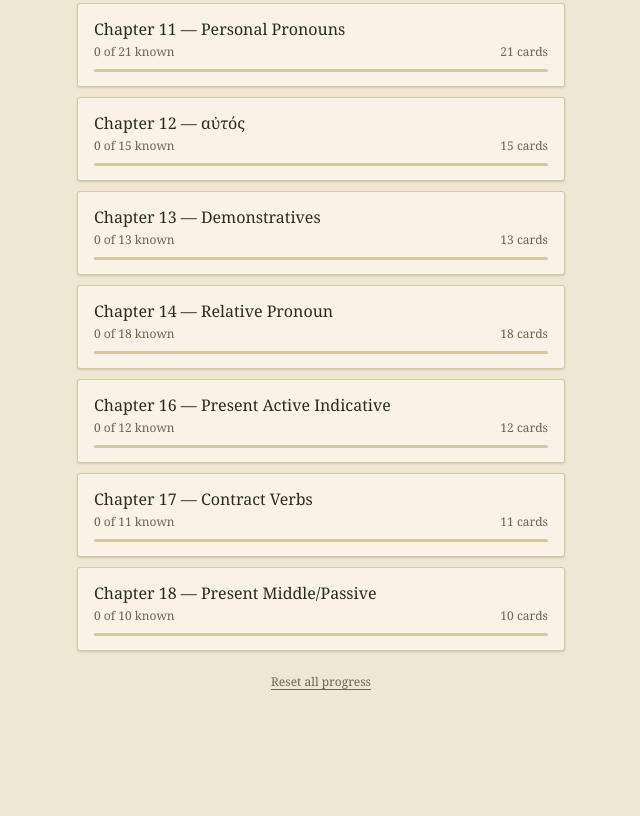
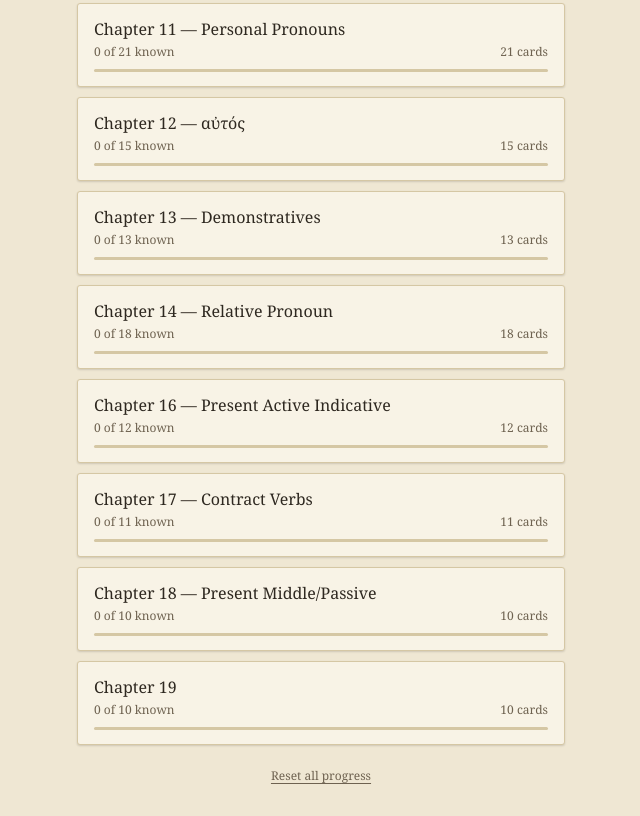
Before and after one commit to bondservant-of-Christ/Greek-Vocab-Cards, a plain HTML site: page index.html in a window 1280 px wide. Shown: the part 1017-1833 px from the top of the page, without its empty margins (319-959 px from the left). Before the commit the page ends 1739 px from the top, so only its background shows below. Drawn offline with Linux system fonts and the light colour scheme.

Commit message:
Add Chapter 19 vocabulary deck
Co-Authored-By: Claude Sonnet 5.5 <noreply@anthropic.com>
Claude-Session: https://claude.ai/code/session_013ajyPZjS69HAoh1GKLwkSi

```diff
--- a/index.html
+++ b/index.html
@@ -702,6 +702,22 @@
         { g: "τόπος", lex: "–ου, ὁ", d: "place; location", f: 94, n: "Root *τοπο. Topography." },
         { g: "ὡς", lex: "", d: "as, like; that; approximately; when, after", f: 504, n: "" }
       ]
+    },
+    {
+      id: "ch19",
+      name: "Chapter 19",
+      cards: [
+        { g: "βασιλεύς", lex: "–έως, ὁ", d: "king", f: 115, n: "Root *βασιλεϟ. A cognate noun of βασιλεία. The ευς suffix often describes the person related to the thing described by the noun (ἁλιεύς 'fisherman', γραμματεύς 'scribe', ἱερεύς 'priest')." },
+        { g: "γεννάω", lex: "", d: "I beget, give birth to; produce", pp: "γεννήσω, ἐγέννησα, γεγέννηκα, γεγέννημαι, ἐγεννήθην", f: 97, n: "Root *γεννα. 'Gen' is a combining form meaning 'something produced.' Hydrogen produces water (ὕδωρ) as the result of burning." },
+        { g: "ζάω", lex: "", d: "I live", pp: "(ἔζων), ζήσω, ἔζησα, –, –, –", f: 140, n: "Root *ζα. Zoology is the study of life." },
+        { g: "Ἰουδαία", lex: "–ας, ἡ", d: "Judea", f: 43, n: "Root *ἰουδαια. Occurs fewer than fifty times, but it is so similar to its cognate adjective Ἰουδαῖος that you should learn it." },
+        { g: "Ἰουδαῖος", lex: "–αία, –αῖον", d: "adjective: Jewish; noun: Jew", f: 195, n: "Root *ἰουδαιο. Occurs nine times as an adjective and 186 times as a noun." },
+        { g: "Ἰσραήλ", lex: "ὁ", d: "Israel", f: 68, n: "Root *ἰσραηλ. No genitive form is given because Ἰσραήλ is indeclinable." },
+        { g: "καρπός", lex: "–οῦ, ὁ", d: "fruit, crop; result", f: 67, n: "Root *καρπο. Carpology is the study of fruit." },
+        { g: "μείζων", lex: "–ον", d: "greater", f: 46, n: "Root *μειζον. Occurs only 46 times, but it is the comparative form of μέγας, which is more frequent. See its full paradigm in the appendix (a-4b[1], page 426). Often followed by a word in the genitive, just like πλείων; you can use the key word 'than.'" },
+        { g: "ὅλος", lex: "–η, –ον", d: "adjective: whole, complete; adverb: entirely", f: 109, n: "Root *ὁλο. Often in the predicate position when functioning adjectivally, like πᾶς and the demonstratives." },
+        { g: "προσκυνέω", lex: "", d: "I worship", pp: "(προσεκύνουν), προσκυνήσω, προσεκύνησα, –, –, –", f: 60, n: "Root *προσκυνε. Takes a direct object in either the dative or the accusative." }
+      ]
     }
   ];
 
```
